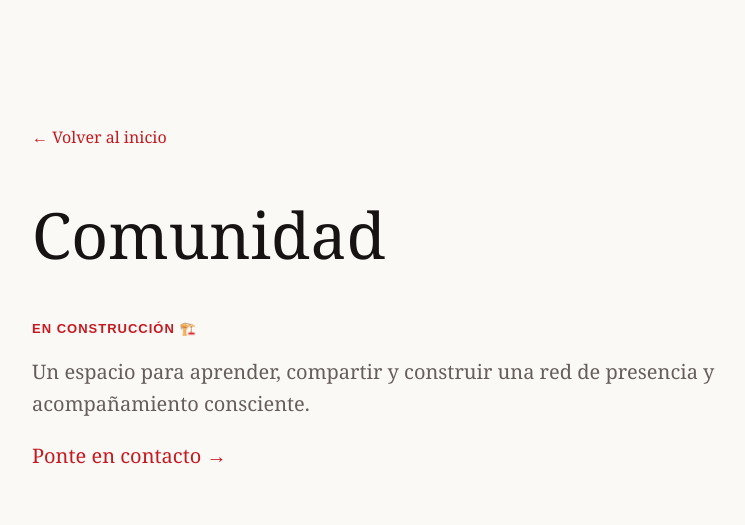
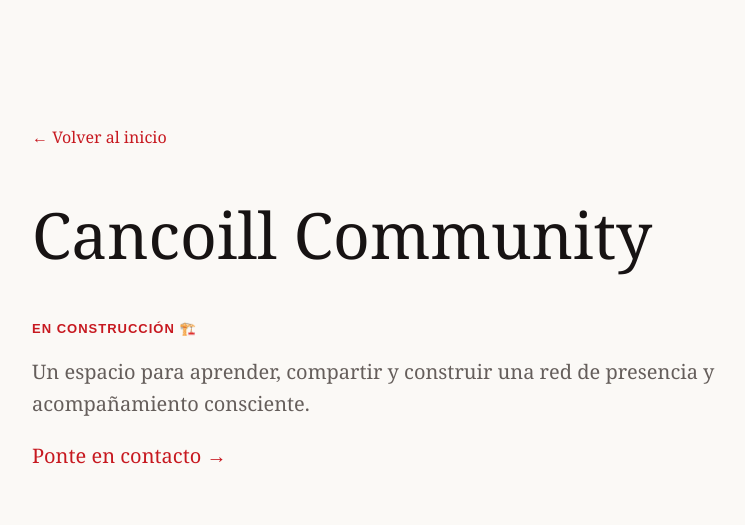
Before and after one commit to jovendiaz/AquiYAhoraLive, a plain HTML site: page comunidad.html in a window 1280 px wide. Shown: the whole page, without its empty margins (183-928 px from the left). Drawn offline with Linux system fonts and the light colour scheme.

```diff
--- a/comunidad.html
+++ b/comunidad.html
@@ -1 +1 @@
-<!doctype html><html lang="es"><head><meta charset="utf-8"><meta name="viewport" content="width=device-width,initial-scale=1"><title>Comunidad | DMFN</title><style>body{margin:0;background:#fbf9f6;color:#171313;font-family:Georgia,serif}main{max-width:850px;margin:12vh auto;padding:30px}a{color:#c71920;text-decoration:none}h1{font-size:clamp(40px,6vw,64px);font-weight:400}p{font-size:20px;line-height:1.6;color:#655e5b}</style></head><body><main><a href="index.html">← Volver al inicio</a><h1>Comunidad</h1><p style="color:#c71920;font:bold 13px Arial;letter-spacing:1px">EN CONSTRUCCIÓN 🏗️</p><p>Un espacio para aprender, compartir y construir una red de presencia y acompañamiento consciente.</p><p><a href="contacto.html">Ponte en contacto →</a></p></main></body></html>
+<!doctype html><html lang="es"><head><meta charset="utf-8"><meta name="viewport" content="width=device-width,initial-scale=1"><title>Cancoill Community | DMFN</title><style>body{margin:0;background:#fbf9f6;color:#171313;font-family:Georgia,serif}main{max-width:850px;margin:12vh auto;padding:30px}a{color:#c71920;text-decoration:none}h1{font-size:clamp(40px,6vw,64px);font-weight:400}p{font-size:20px;line-height:1.6;color:#655e5b}</style></head><body><main><a href="index.html">← Volver al inicio</a><h1>Cancoill Community</h1><p style="color:#c71920;font:bold 13px Arial;letter-spacing:1px">EN CONSTRUCCIÓN 🏗️</p><p>Un espacio para aprender, compartir y construir una red de presencia y acompañamiento consciente.</p><p><a href="contacto.html">Ponte en contacto →</a></p></main></body></html>
```
